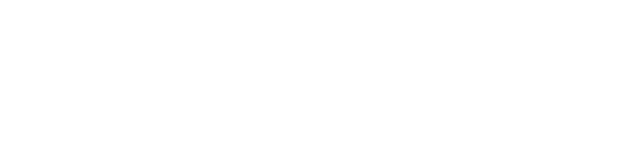
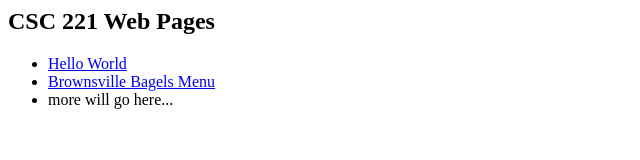
Before and after one commit to akano-pvcc/akano-pvcc.github.io, a plain HTML site: page index.html in a window 1280 px wide. Shown: the whole page, without its empty margins (0-640 px from the left). Drawn offline with Linux system fonts and the light colour scheme.

Commit message:
Update index.html

```diff
--- a/index.html
+++ b/index.html
@@ -6,3 +6,10 @@
 <head>
 	<title> Ami Kano </title>
 </head>
+
+<h2>CSC 221 Web Pages</h2>
+<ul>
+   <li><a href = "helloworld.html"> Hello World </a></li>
+   <li><a href = "bagels.html"> Brownsville Bagels Menu</a></li>
+   <li>more will go here...</li>
+</ul>
```
